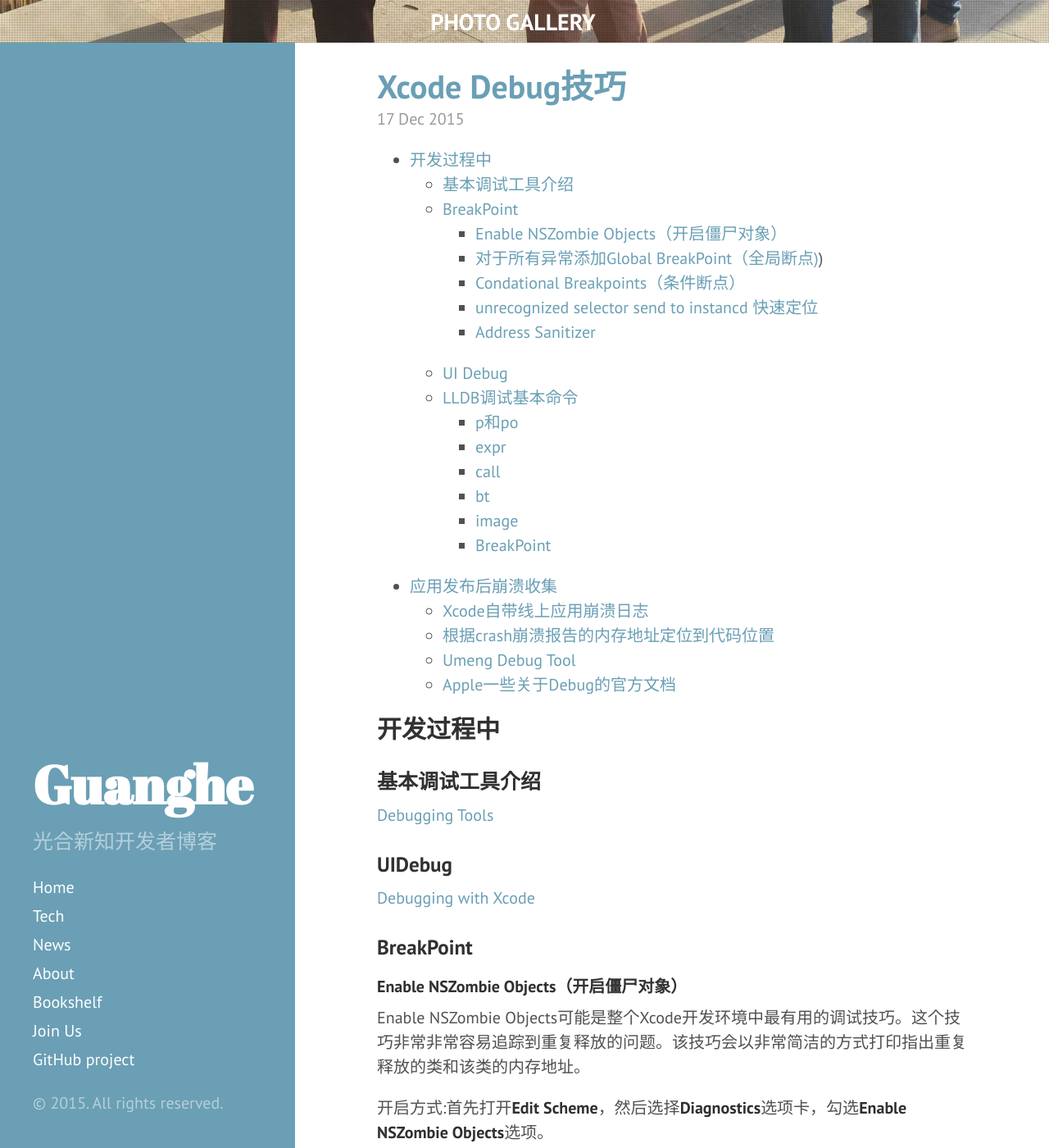
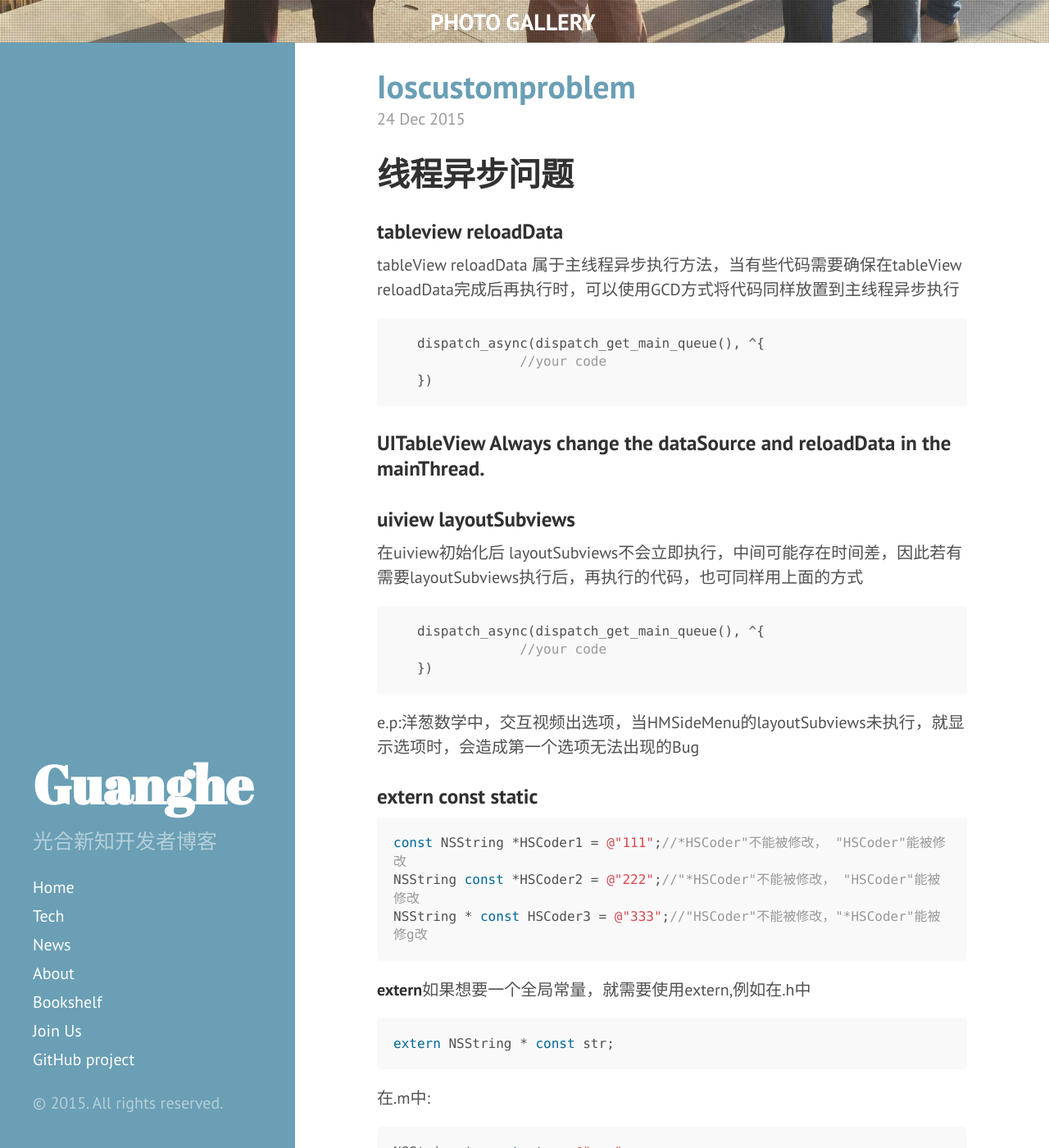
Before and after one commit to guanghetv/guanghetv.github.io, a Jekyll site: the page built from index.html, in a window 1280 px wide and 1400 px high. Shown: the whole window at 82% size. Built offline with Jekyll 4.4.1, drawn with Linux system fonts in a browser that asks for light colours; some web fonts are replaced; Markdown is read by kramdown in place of the engine named in the settings; the list of posts is cut into pages by our own code; some of the changed text lies outside the part shown.

Commit message:
常见问题记录

````diff
--- a/_posts/2015-12-15-iOSCodeFormat.markdown
+++ b/_posts/2015-12-15-iOSCodeFormat.markdown
@@ -497,6 +497,8 @@ Class clusters 在 Apple 的Framework 中广泛使用：一些明显的例子比
 
 属性应该尽可能描述性地命名，避免缩写，并且是小写字母开头的驼峰命名。我们的工具可以很方便地帮我们自动补全所有东西（嗯。。几乎所有的，Xcode 的Derived Data 会索引这些命名）。所以没理由少打几个字符了，并且最好尽可能在你源码里表达更多东西。
 
+**尽量直接使用属性，除非你需要在合成的存取器中加入特殊逻辑[例如](https://github.com/facebook/facebook-ios-sdk/blob/master/FBSDKShareKit/FBSDKShareKit/FBSDKLikeButton.m)**
+
 **例子 :**
 
 ```objective-c
--- a/_posts/2015-12-17-iOSXcodeDebug.markdown
+++ b/_posts/2015-12-17-iOSXcodeDebug.markdown
@@ -63,6 +63,8 @@ Enable NSZombie Objects可能是整个Xcode开发环境中最有用的调试技
 ```
 
 ####Address Sanitizer
+**Warning:真机调试开启此环境变量，在离开调试环境应用会无法启动，闪退（xcode7.1）**
+
 **EXC_BAD_ACCESS**一直是很多开发者的噩梦，因为这个错误很不直观，出现后往往要花很长时间才能定位到错误。苹果这次带来了革命性的提升。
 
 在项目的**Scheme**中**Diagnostics**下，选中**enable address sanitizer**
--- /dev/null
+++ b/_posts/2015-12-24-iOSCustomProblem.markdown
@@ -0,0 +1,43 @@
+#线程异步问题
+###tableview reloadData
+
+  tableView reloadData 属于主线程异步执行方法，当有些代码需要确保在tableView reloadData完成后再执行时，可以使用GCD方式将代码同样放置到主线程异步执行
+
+```objective-c
+   dispatch_async(dispatch_get_main_queue(), ^{
+   		//your code
+   })
+```
+
+###UITableView Always change the dataSource and reloadData in the mainThread.
+
+
+###uiview layoutSubviews
+   在uiview初始化后 layoutSubviews不会立即执行，中间可能存在时间差，因此若有需要layoutSubviews执行后，再执行的代码，也可同样用上面的方式
+
+```objective-c
+   dispatch_async(dispatch_get_main_queue(), ^{
+   		//your code
+   })
+```
+   e.p:洋葱数学中，交互视频出选项，当HMSideMenu的layoutSubviews未执行，就显示选项时，会造成第一个选项无法出现的Bug
+
+###extern const static
+
+```objective-c
+const NSString *HSCoder1 = @"111";//*HSCoder"不能被修改， "HSCoder"能被修改
+NSString const *HSCoder2 = @"222";//"*HSCoder"不能被修改， "HSCoder"能被修改
+NSString * const HSCoder3 = @"333";//"HSCoder"不能被修改，"*HSCoder"能被修g改
+```
+
+**extern**如果想要一个全局常量，就需要使用extern,例如在.h中
+
+```objective-c
+extern NSString * const str;
+```
+
+在.m中:
+
+```objective-c
+NSString * const str = @"aaa";
+```
````
